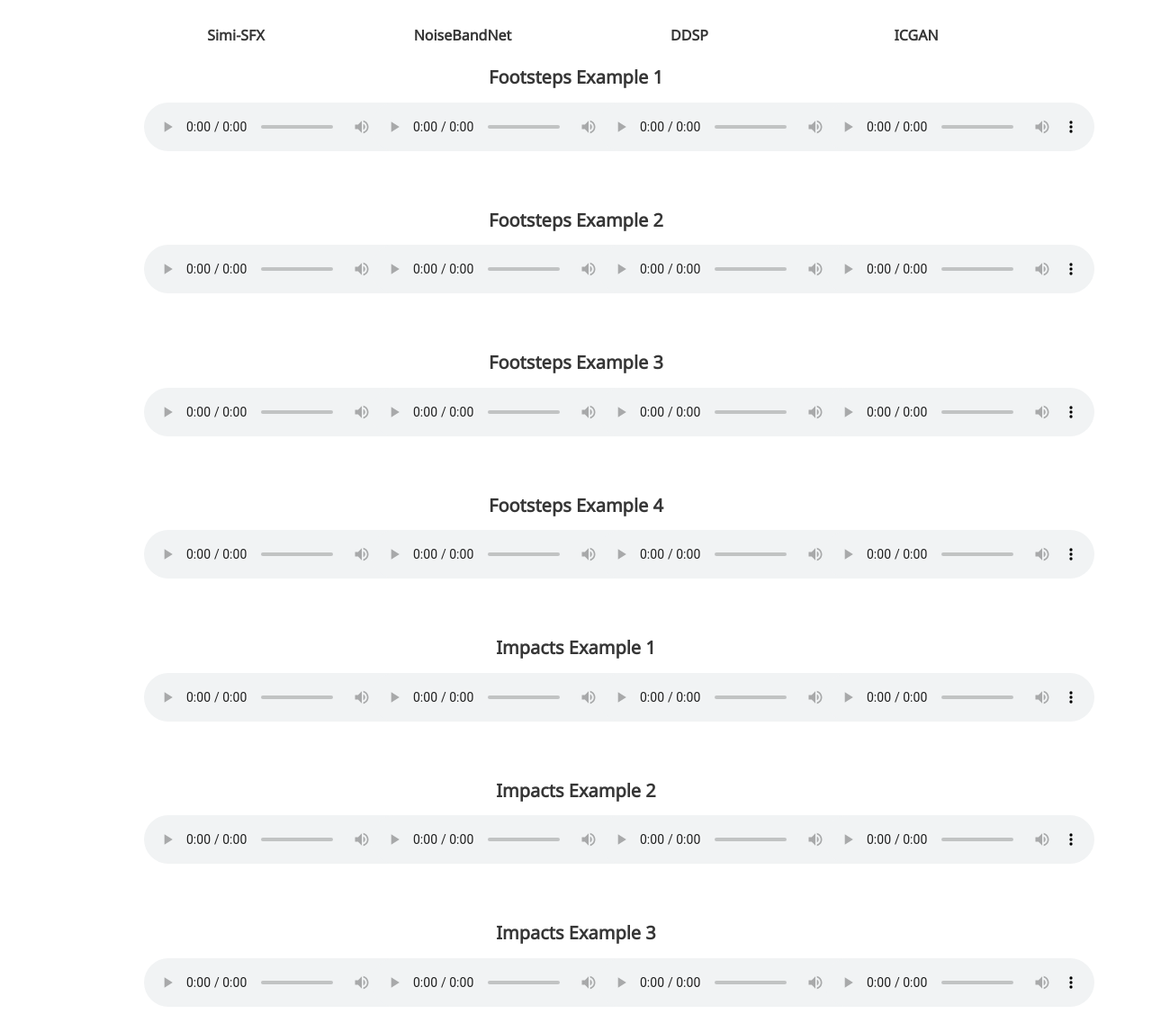
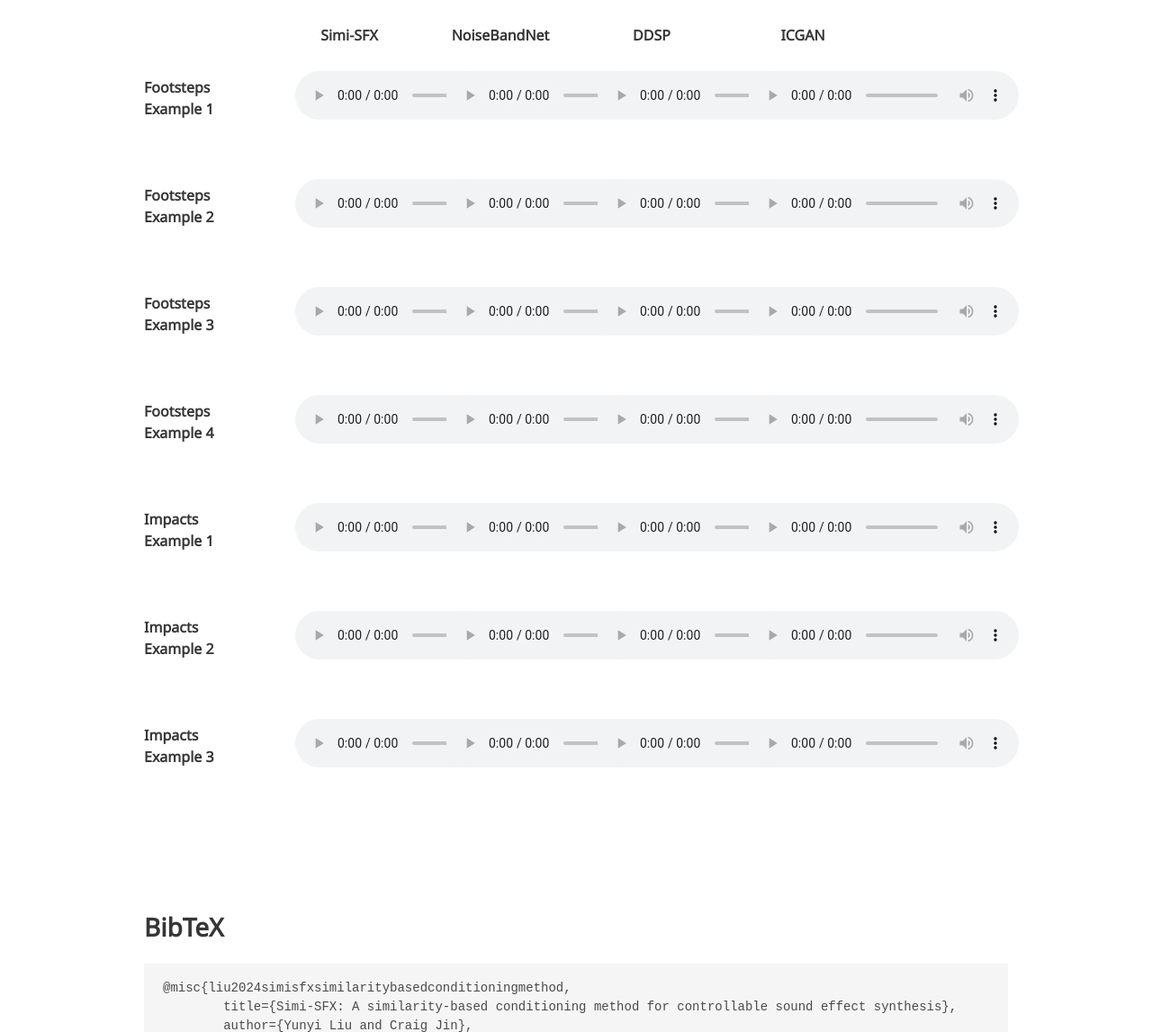
Before and after one commit to Reinliu/Simi-SFX, a plain HTML site: page index.html in a window 1280 px wide. Shown: the part 6010-7157 px from the top of the page at 90% size. Drawn offline with nearby package versions, Linux system fonts and the light colour scheme; some icons are missing; a web font is replaced by a local one.

Commit message:
Update index.html

```diff
--- a/index.html
+++ b/index.html
@@ -295,7 +295,6 @@
 
   <!-- More rows can be added below following the same structure -->
 </div>
-
 <!-- Model Comparison Table -->
 <section class="section">
   <div class="container is-max-desktop">
@@ -305,197 +304,136 @@
       to a specific reference sound, and each column presents a variant synthesized by a different method.
     </p>
 
-    <!-- Top Row: Model Names -->
-    <div class="columns is-vcentered is-centered is-variable is-6">
-      <div class="column is-3 has-text-centered"><strong>Simi-SFX</strong></div>
-      <div class="column is-3 has-text-centered"><strong>NoiseBandNet</strong></div>
-      <div class="column is-3 has-text-centered"><strong>DDSP</strong></div>
-      <div class="column is-3 has-text-centered"><strong>ICGAN</strong></div>
+    <!-- Top Row: Model Names (leave space for row titles) -->
+    <div class="columns is-vcentered is-variable is-6" style="margin-bottom: 1rem;">
+      <div class="column is-2"></div>
+      <div class="column is-2 has-text-centered"><strong>Simi-SFX</strong></div>
+      <div class="column is-2 has-text-centered"><strong>NoiseBandNet</strong></div>
+      <div class="column is-2 has-text-centered"><strong>DDSP</strong></div>
+      <div class="column is-2 has-text-centered"><strong>ICGAN</strong></div>
     </div>
 
-<!-- Footsteps Examples -->
-<div class="has-text-centered" style="margin-bottom: 1rem;">
-  <h3 class="title is-5">Footsteps Example 1</h3>
+    <!-- Example Row 1 -->
+    <div class="columns is-vcentered is-variable is-6" style="margin-bottom: 3rem;">
+      <div class="column is-2"><strong>Footsteps Example 1</strong></div>
+      <div class="column is-2 has-text-centered">
+        <audio controls><source src="sounds/Footsteps/simi-0340.wav" type="audio/wav"></audio>
       </div>
-<div class="columns is-vcentered is-centered is-variable is-6" style="margin-bottom: 3rem;">
-  <div class="column is-3 has-text-centered">
-    <audio controls>
-      <source src="sounds/Footsteps/simi-0340.wav" type="audio/wav">
-    </audio>
+      <div class="column is-2 has-text-centered">
+        <audio controls><source src="sounds/Footsteps/noise-0340.wav" type="audio/wav"></audio>
       </div>
-  <div class="column is-3 has-text-centered">
-    <audio controls>
-      <source src="sounds/Footsteps/noise-0340.wav" type="audio/wav">
-    </audio>
+      <div class="column is-2 has-text-centered">
+        <audio controls><source src="sounds/Footsteps/ddsp-0340.wav" type="audio/wav"></audio>
       </div>
-  <div class="column is-3 has-text-centered">
-    <audio controls>
-      <source src="sounds/Footsteps/ddsp-0340.wav" type="audio/wav">
-    </audio>
-  </div>
-  <div class="column is-3 has-text-centered">
-    <audio controls>
-      <source src="sounds/Footsteps/icgan-0340.wav" type="audio/wav">
-    </audio>
+      <div class="column is-2 has-text-centered">
+        <audio controls><source src="sounds/Footsteps/icgan-0340.wav" type="audio/wav"></audio>
       </div>
     </div>
 
-<div class="has-text-centered" style="margin-bottom: 1rem;">
-  <h3 class="title is-5">Footsteps Example 2</h3>
+    <!-- Example Row 2 -->
+    <div class="columns is-vcentered is-variable is-6" style="margin-bottom: 3rem;">
+      <div class="column is-2"><strong>Footsteps Example 2</strong></div>
+      <div class="column is-2 has-text-centered">
+        <audio controls><source src="sounds/Footsteps/simi-0629.wav" type="audio/wav"></audio>
       </div>
-<div class="columns is-vcentered is-centered is-variable is-6" style="margin-bottom: 3rem;">
-  <div class="column is-3 has-text-centered">
-    <audio controls>
-      <source src="sounds/Footsteps/simi-0629.wav" type="audio/wav">
-    </audio>
+      <div class="column is-2 has-text-centered">
+        <audio controls><source src="sounds/Footsteps/noise-0629.wav" type="audio/wav"></audio>
       </div>
-  <div class="column is-3 has-text-centered">
-    <audio controls>
-      <source src="sounds/Footsteps/noise-0629.wav" type="audio/wav">
-    </audio>
+      <div class="column is-2 has-text-centered">
+        <audio controls><source src="sounds/Footsteps/ddsp-0629.wav" type="audio/wav"></audio>
       </div>
-  <div class="column is-3 has-text-centered">
-    <audio controls>
-      <source src="sounds/Footsteps/ddsp-0629.wav" type="audio/wav">
-    </audio>
-  </div>
-  <div class="column is-3 has-text-centered">
-    <audio controls>
-      <source src="sounds/Footsteps/icgan-0629.wav" type="audio/wav">
-    </audio>
+      <div class="column is-2 has-text-centered">
+        <audio controls><source src="sounds/Footsteps/icgan-0629.wav" type="audio/wav"></audio>
       </div>
     </div>
 
-<div class="has-text-centered" style="margin-bottom: 1rem;">
-  <h3 class="title is-5">Footsteps Example 3</h3>
+    <!-- Example Row 3 -->
+    <div class="columns is-vcentered is-variable is-6" style="margin-bottom: 3rem;">
+      <div class="column is-2"><strong>Footsteps Example 3</strong></div>
+      <div class="column is-2 has-text-centered">
+        <audio controls><source src="sounds/Footsteps/simi-0636.wav" type="audio/wav"></audio>
       </div>
-<div class="columns is-vcentered is-centered is-variable is-6" style="margin-bottom: 3rem;">
-  <div class="column is-3 has-text-centered">
-    <audio controls>
-      <source src="sounds/Footsteps/simi-0636.wav" type="audio/wav">
-    </audio>
+      <div class="column is-2 has-text-centered">
+        <audio controls><source src="sounds/Footsteps/noise-0636.wav" type="audio/wav"></audio>
       </div>
-  <div class="column is-3 has-text-centered">
-    <audio controls>
-      <source src="sounds/Footsteps/noise-0636.wav" type="audio/wav">
-    </audio>
+      <div class="column is-2 has-text-centered">
+        <audio controls><source src="sounds/Footsteps/ddsp-0636.wav" type="audio/wav"></audio>
       </div>
-  <div class="column is-3 has-text-centered">
-    <audio controls>
-      <source src="sounds/Footsteps/ddsp-0636.wav" type="audio/wav">
-    </audio>
-  </div>
-  <div class="column is-3 has-text-centered">
-    <audio controls>
-      <source src="sounds/Footsteps/icgan-0636.wav" type="audio/wav">
-    </audio>
+      <div class="column is-2 has-text-centered">
+        <audio controls><source src="sounds/Footsteps/icgan-0636.wav" type="audio/wav"></audio>
       </div>
     </div>
 
-<div class="has-text-centered" style="margin-bottom: 1rem;">
-  <h3 class="title is-5">Footsteps Example 4</h3>
+    <!-- Example Row 4 -->
+    <div class="columns is-vcentered is-variable is-6" style="margin-bottom: 3rem;">
+      <div class="column is-2"><strong>Footsteps Example 4</strong></div>
+      <div class="column is-2 has-text-centered">
+        <audio controls><source src="sounds/Footsteps/simi-0334.wav" type="audio/wav"></audio>
       </div>
-<div class="columns is-vcentered is-centered is-variable is-6" style="margin-bottom: 3rem;">
-  <div class="column is-3 has-text-centered">
-    <audio controls>
-      <source src="sounds/Footsteps/simi-0334.wav" type="audio/wav">
-    </audio>
+      <div class="column is-2 has-text-centered">
+        <audio controls><source src="sounds/Footsteps/noise-0334.wav" type="audio/wav"></audio>
       </div>
-  <div class="column is-3 has-text-centered">
-    <audio controls>
-      <source src="sounds/Footsteps/noise-0334.wav" type="audio/wav">
-    </audio>
+      <div class="column is-2 has-text-centered">
+        <audio controls><source src="sounds/Footsteps/ddsp-0334.wav" type="audio/wav"></audio>
       </div>
-  <div class="column is-3 has-text-centered">
-    <audio controls>
-      <source src="sounds/Footsteps/ddsp-0334.wav" type="audio/wav">
-    </audio>
-  </div>
-  <div class="column is-3 has-text-centered">
-    <audio controls>
-      <source src="sounds/Footsteps/icgan-0334.wav" type="audio/wav">
-    </audio>
+      <div class="column is-2 has-text-centered">
+        <audio controls><source src="sounds/Footsteps/icgan-0334.wav" type="audio/wav"></audio>
       </div>
     </div>
 
-<!-- Impacts Examples -->
-<div class="has-text-centered" style="margin-bottom: 1rem;">
-  <h3 class="title is-5">Impacts Example 1</h3>
+    <!-- Example Row 5 -->
+    <div class="columns is-vcentered is-variable is-6" style="margin-bottom: 3rem;">
+      <div class="column is-2"><strong>Impacts Example 1</strong></div>
+      <div class="column is-2 has-text-centered">
+        <audio controls><source src="sounds/Impacts/simi-0140.wav" type="audio/wav"></audio>
       </div>
-<div class="columns is-vcentered is-centered is-variable is-6" style="margin-bottom: 3rem;">
-  <div class="column is-3 has-text-centered">
-    <audio controls>
-      <source src="sounds/Impacts/simi-0140.wav" type="audio/wav">
-    </audio>
+      <div class="column is-2 has-text-centered">
+        <audio controls><source src="sounds/Impacts/noise-0140.wav" type="audio/wav"></audio>
       </div>
-  <div class="column is-3 has-text-centered">
-    <audio controls>
-      <source src="sounds/Impacts/noise-0140.wav" type="audio/wav">
-    </audio>
+      <div class="column is-2 has-text-centered">
+        <audio controls><source src="sounds/Impacts/ddsp-0140.wav" type="audio/wav"></audio>
       </div>
-  <div class="column is-3 has-text-centered">
-    <audio controls>
-      <source src="sounds/Impacts/ddsp-0140.wav" type="audio/wav">
-    </audio>
-  </div>
-  <div class="column is-3 has-text-centered">
-    <audio controls>
-      <source src="sounds/Impacts/icgan-0140.wav" type="audio/wav">
-    </audio>
+      <div class="column is-2 has-text-centered">
+        <audio controls><source src="sounds/Impacts/icgan-0140.wav" type="audio/wav"></audio>
       </div>
     </div>
 
-<div class="has-text-centered" style="margin-bottom: 1rem;">
-  <h3 class="title is-5">Impacts Example 2</h3>
+    <!-- Example Row 6 -->
+    <div class="columns is-vcentered is-variable is-6" style="margin-bottom: 3rem;">
+      <div class="column is-2"><strong>Impacts Example 2</strong></div>
+      <div class="column is-2 has-text-centered">
+        <audio controls><source src="sounds/Impacts/simi-1112.wav" type="audio/wav"></audio>
       </div>
-<div class="columns is-vcentered is-centered is-variable is-6" style="margin-bottom: 3rem;">
-  <div class="column is-3 has-text-centered">
-    <audio controls>
-      <source src="sounds/Impacts/simi-1112.wav" type="audio/wav">
-    </audio>
+      <div class="column is-2 has-text-centered">
+        <audio controls><source src="sounds/Impacts/noise-1112.wav" type="audio/wav"></audio>
       </div>
-  <div class="column is-3 has-text-centered">
-    <audio controls>
-      <source src="sounds/Impacts/noise-1112.wav" type="audio/wav">
-    </audio>
+      <div class="column is-2 has-text-centered">
+        <audio controls><source src="sounds/Impacts/ddsp-1112.wav" type="audio/wav"></audio>
       </div>
-  <div class="column is-3 has-text-centered">
-    <audio controls>
-      <source src="sounds/Impacts/ddsp-1112.wav" type="audio/wav">
-    </audio>
-  </div>
-  <div class="column is-3 has-text-centered">
-    <audio controls>
-      <source src="sounds/Impacts/icgan-1112.wav" type="audio/wav">
-    </audio>
+      <div class="column is-2 has-text-centered">
+        <audio controls><source src="sounds/Impacts/icgan-1112.wav" type="audio/wav"></audio>
       </div>
     </div>
 
-<div class="has-text-centered" style="margin-bottom: 1rem;">
-  <h3 class="title is-5">Impacts Example 3</h3>
+    <!-- Example Row 7 -->
+    <div class="columns is-vcentered is-variable is-6" style="margin-bottom: 3rem;">
+      <div class="column is-2"><strong>Impacts Example 3</strong></div>
+      <div class="column is-2 has-text-centered">
+        <audio controls><source src="sounds/Impacts/simi-1127.wav" type="audio/wav"></audio>
       </div>
-<div class="columns is-vcentered is-centered is-variable is-6" style="margin-bottom: 3rem;">
-  <div class="column is-3 has-text-centered">
-    <audio controls>
-      <source src="sounds/Impacts/simi-1127.wav" type="audio/wav">
-    </audio>
+      <div class="column is-2 has-text-centered">
+        <audio controls><source src="sounds/Impacts/noise-1127.wav" type="audio/wav"></audio>
       </div>
-  <div class="column is-3 has-text-centered">
-    <audio controls>
-      <source src="sounds/Impacts/noise-1127.wav" type="audio/wav">
-    </audio>
+      <div class="column is-2 has-text-centered">
+        <audio controls><source src="sounds/Impacts/ddsp-1127.wav" type="audio/wav"></audio>
       </div>
-  <div class="column is-3 has-text-centered">
-    <audio controls>
-      <source src="sounds/Impacts/ddsp-1127.wav" type="audio/wav">
-    </audio>
-  </div>
-  <div class="column is-3 has-text-centered">
-    <audio controls>
-      <source src="sounds/Impacts/icgan-1127.wav" type="audio/wav">
-    </audio>
+      <div class="column is-2 has-text-centered">
+        <audio controls><source src="sounds/Impacts/icgan-1127.wav" type="audio/wav"></audio>
       </div>
     </div>
+
+  </div>
+</section>
 
 
 
```
Lines whose indentation alone changed are shown as unchanged.
